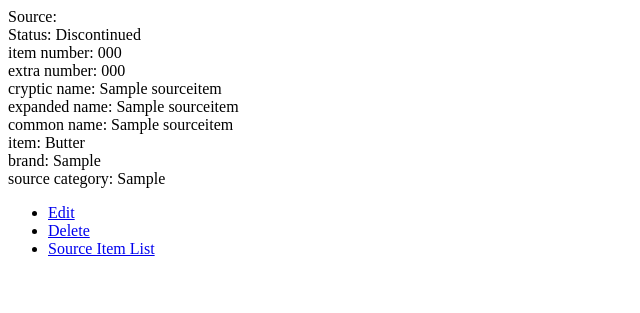
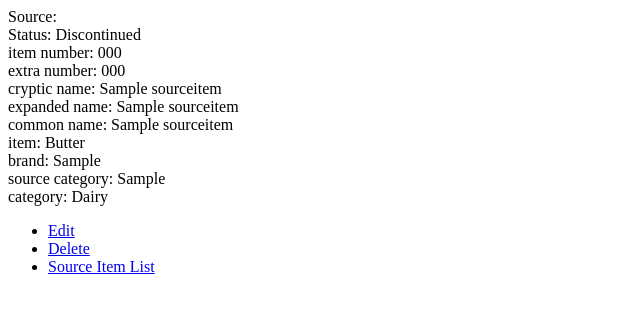
Before and after one commit to adamtorres/inventory-yet-another-rewrite, a Django app: page /inventory/source_item/1 in a window 1280 px wide. Shown: the top 313 px of the page, without its empty margins (0-640 px from the left). Run offline with Django 5.2, Linux system fonts and the light colour scheme; data comes from the database, SQL or seed files in the repository; tables that the repository leaves empty hold one stand-in row (values such as "Sample post").

Commit message:
Added missing category from source item detail page.

```diff
--- a/inventory/templates/inventory/sourceitem_detail.html
+++ b/inventory/templates/inventory/sourceitem_detail.html
@@ -14,6 +14,7 @@
 <div>item: {{ object.item }}</div>
 <div>brand: {{ object.brand }}</div>
 <div>source category: {{ object.source_category }}</div>
+<div>category: {{ object.item.category }}</div>
 <ul>
     <li><a href="{% url "inventory:sourceitem_update" pk=object.pk %}">Edit</a></li>
     <li><a href="{% url "inventory:sourceitem_delete" pk=object.pk %}">Delete</a></li>
```
